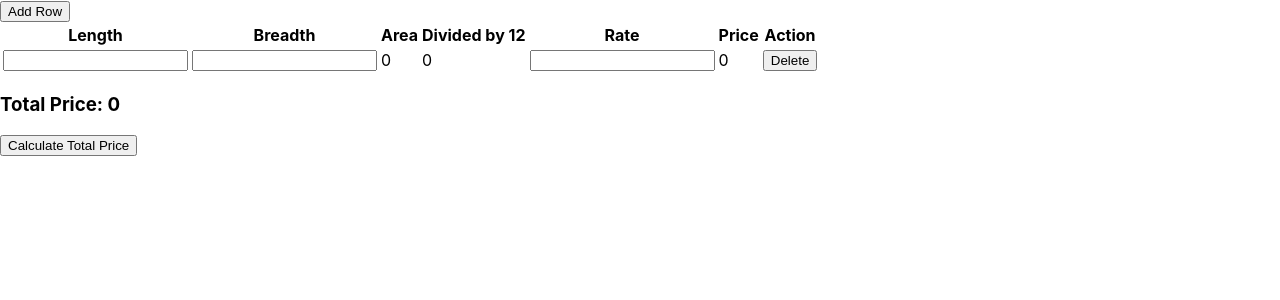
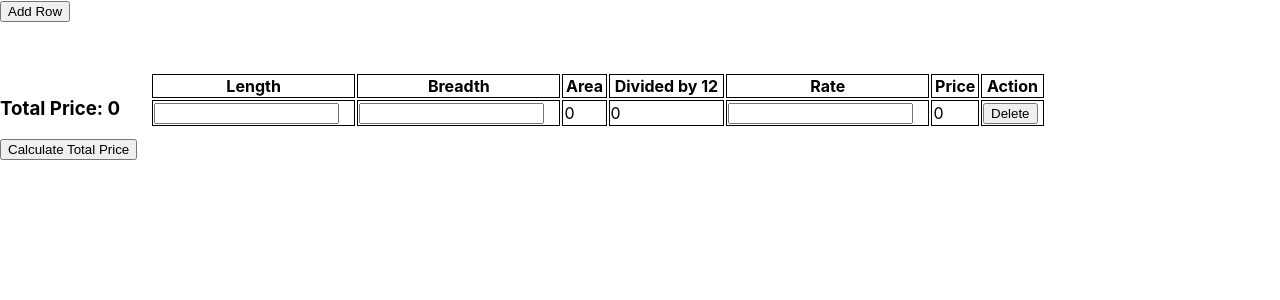
Before and after one commit to Mohamedkaif10/miniprojects, a React (Create React App) app: page / in a window 1280 px wide. Shown: the top 300 px of the page. Built offline with nearby package versions, Linux system fonts and the light colour scheme.

Commit message:
committed with some css

```diff
--- a/src/Mainpage.js
+++ b/src/Mainpage.js
@@ -1,5 +1,5 @@
 import React, { Fragment, useState } from "react";
-
+import classes from "./Mainpage.module.css"
 const Mainpage = () => {
   const [tables, setTables] = useState([
     {
--- a/src/Mainpage.module.css
+++ b/src/Mainpage.module.css
@@ -2,7 +2,7 @@
    width:70%;
    position: relative;
    top:50px;
-   left:100px
+   left:150px
   }
 th{
     border:1px solid black;
```
